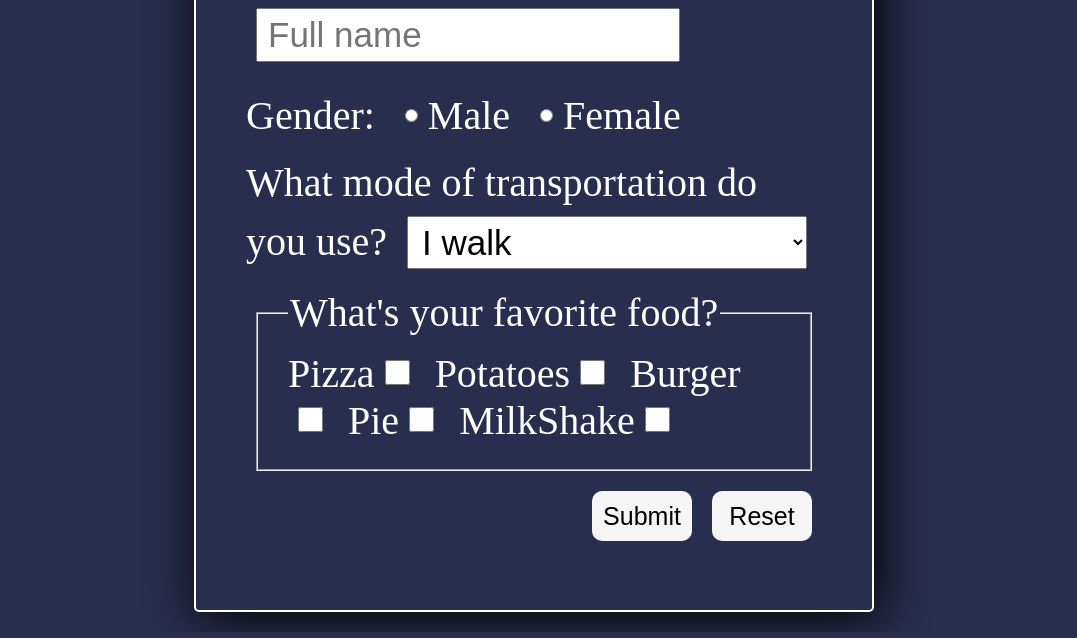
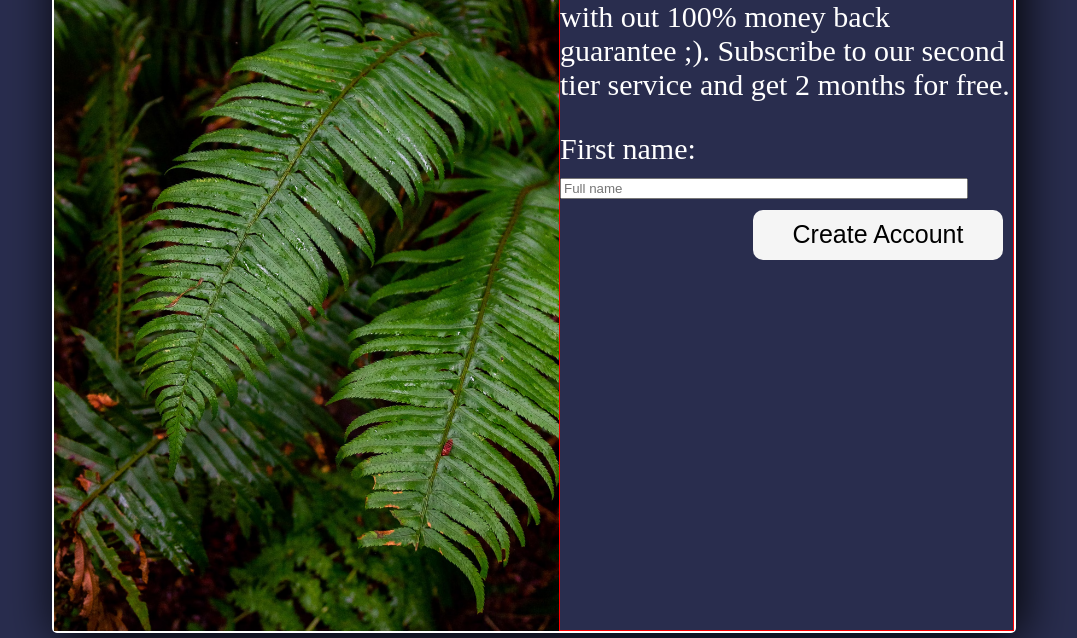
Before and after one commit to migdood/Form, a plain HTML site: page index.html in a window 1280 px wide. Shown: the part 168-806 px from the top of the page, without its empty margins (106-1183 px from the left). Drawn offline with Linux system fonts and the light colour scheme.

Commit message:
laying out basic form with nicer style

```diff
--- a/index.html
+++ b/index.html
@@ -10,12 +10,27 @@
     <header></header>
     <main>
       <label for="form-card" style="text-shadow: 1px 1px 5px black"
-        >Fill the form</label
+        >Sign UP</label
       >
       <div class="form-card" id="form-card">
+        <div>
+          <img
+            src="img/form_pic.avif"
+            alt="Background Picture for style and taste."
+            id="side-img"
+          />
+        </div>
+
         <form action="" method="post">
+          <p>
+            This is not a real service, sign up not and get a
+            <strong>60% DISCOUNT</strong>. You have nothing to lose and all to
+            gain with out 100% money back guarantee ;). Subscribe to our second
+            tier service and get 2 months for free.
+          </p>
+
           <div>
-            <label for="name">Enter your name: </label>
+            <label for="name">First name: </label>
             <input
               type="text"
               id="name"
@@ -23,69 +38,8 @@
               style="width: 400px; max-width: 100%"
             />
           </div>
-          <div
-            id="gender"
-            style="display: flex; margin: 20px 0px; max-width: 60%"
-          >
-            <label for="gender" style="margin-right: 20px">Gender: </label>
-
-            <input type="radio" id="male" value="male" name="gender" />
-
-            <label for="male" style="margin-right: 20px">Male</label>
-
-            <input type="radio" id="female" value="female" name="gender" />
-
-            <label for="female">Female</label>
-          </div>
-          <div id="transportation">
-            <label for="transport"
-              >What mode of transportation do you use?</label
-            >
-            <select
-              name="transport"
-              id="transport"
-              style="width: 400px; max-width: 100%"
-            >
-              <optgroup label="I don't drive">
-                <option value="walk">I walk</option>
-                <option value="public_transport">I use public transport</option>
-              </optgroup>
-              <optgroup label="Car">
-                <option value="mercedes">Mercedes</option>
-                <option value="tesla">Tesla</option>
-                <option value="volvo">Volvo</option>
-                <option value="bmw">BMW</option>
-                <option value="mini">Mini</option>
-                <option value="ford">Ford</option>
-              </optgroup>
-            </select>
-          </div>
-          <fieldset id="foods" style="margin: 10px;">
-            <legend>What's your favorite food?</legend>
-            <label for="pizza">Pizza</label>
-            <input type="checkbox" name="food" id="pizza " class="pickfood" />
-            <label for="potatoes">Potatoes</label>
-            <input
-              type="checkbox"
-              name="food"
-              id="potatoes "
-              class="pickfood"
-            />
-            <label for="burger">Burger</label>
-            <input type="checkbox" name="food" id="burger" class="pickfood" />
-            <label for="pie">Pie</label>
-            <input type="checkbox" name="food" id="pie" class="pickfood" />
-            <label for="milkshake">MilkShake</label>
-            <input
-              type="checkbox"
-              name="food"
-              id="chocolate_milkshake"
-              class="pickfood"
-            />
-          </fieldset>
           <div class="buttons">
-            <button type="submit">Submit</button>
-            <button type="reset">Reset</button>
+            <button type="submit">Create Account</button>
           </div>
         </form>
       </div>
--- a/style/style.css
+++ b/style/style.css
@@ -9,25 +9,24 @@ main {
   flex-direction: column;
   justify-content: center;
   align-items: center;
-  font-size: 40px;
+  font-size: 30px;
 }
 .form-card {
+  display: flex;
   margin: 20px;
   border: 2px solid white;
   border-radius: 5px;
   box-shadow: 5px 5px 50px black;
-  width: 45%;
-  height: 26em;
+  width: 75%;
+  height: 1000px;
   max-width: 100%;
   max-height: 100%;
-  padding: 50px;
 }
-input,
-select,
-optgroup {
-  font-size: 35px;
-  padding: 5px 10px;
-  margin: 10px;
+form {
+  border: 1px solid red;
+}
+input{
+
 }
 #foods {
   display: flex;
@@ -38,8 +37,10 @@ optgroup {
   width: 25px;
   height: 25px;
 }
-button{
-  width: 100px;
+button {
+  width: 250px;
+  min-width: 100px;
+  max-width: 100%;
   height: 50px;
   font-size: 25px;
   border: none;
@@ -47,13 +48,17 @@ button{
   background-color: whitesmoke;
   color: black;
   margin: 10px;
-  cursor:pointer;
+  cursor: pointer;
 }
-button:hover{
+button:hover {
   background-color: rgb(190, 190, 190);
-
 }
-.buttons{
+.buttons {
   display: flex;
   justify-content: end;
 }
+#side-img {
+  object-fit: cover;
+  width: 505px;
+  height: 100%;
+}
```
Also changed, not shown: img/Logo (1).png (added), img/Logo (2).png (added), img/Logo (3).png (added), img/form_pic.avif (added), img/sign-up-form.png (added).
